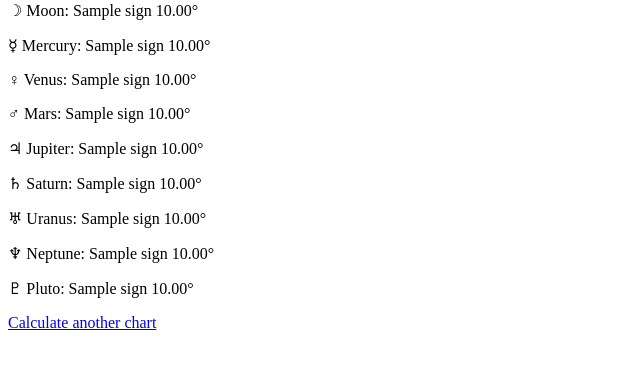
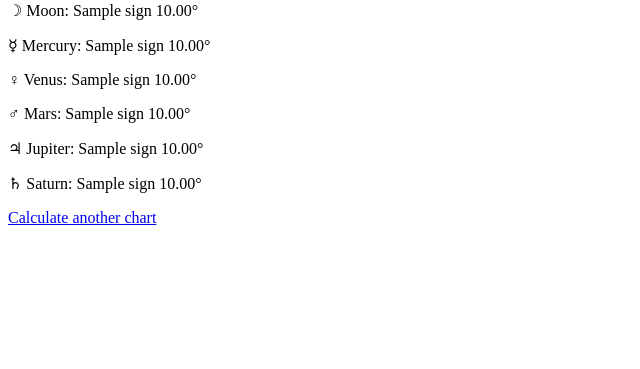
Before and after one commit to KatherineKarpova/astrological-introspection, a Django app: template astrology/templates/astrology/chart.html in a window 1280 px wide. Shown: the part 161-530 px from the top of the page, without its empty margins (0-640 px from the left). Run offline with Django 5.2, Linux system fonts and the light colour scheme; the template is opened without the code that fills it: most values are stand-ins (such as "Sample title", 1, 10 or a date in 2020).

Commit message:
changed it to only show 7 classical planets

```diff
--- a/astrology/templates/astrology/chart.html
+++ b/astrology/templates/astrology/chart.html
@@ -35,9 +35,6 @@
                 <p>♂ Mars: {{ chart.mars.sign|full_sign }} {{ chart.mars.position|floatformat:2 }}°</p>
                 <p>♃ Jupiter: {{ chart.jupiter.sign|full_sign }} {{ chart.jupiter.position|floatformat:2 }}°</p>
                 <p>♄ Saturn: {{ chart.saturn.sign|full_sign }} {{ chart.saturn.position|floatformat:2 }}°</p>
-                <p>♅ Uranus: {{ chart.uranus.sign|full_sign }} {{ chart.uranus.position|floatformat:2 }}°</p>
-                <p>♆ Neptune: {{ chart.neptune.sign|full_sign }} {{ chart.neptune.position|floatformat:2 }}°</p>
-                <p>♇ Pluto: {{ chart.pluto.sign|full_sign }} {{ chart.pluto.position|floatformat:2 }}°</p>
             </section>
 
             {% if has_birth_time %}
```
Also changed, not shown: astrology/services.py (+5 -2 lines).
